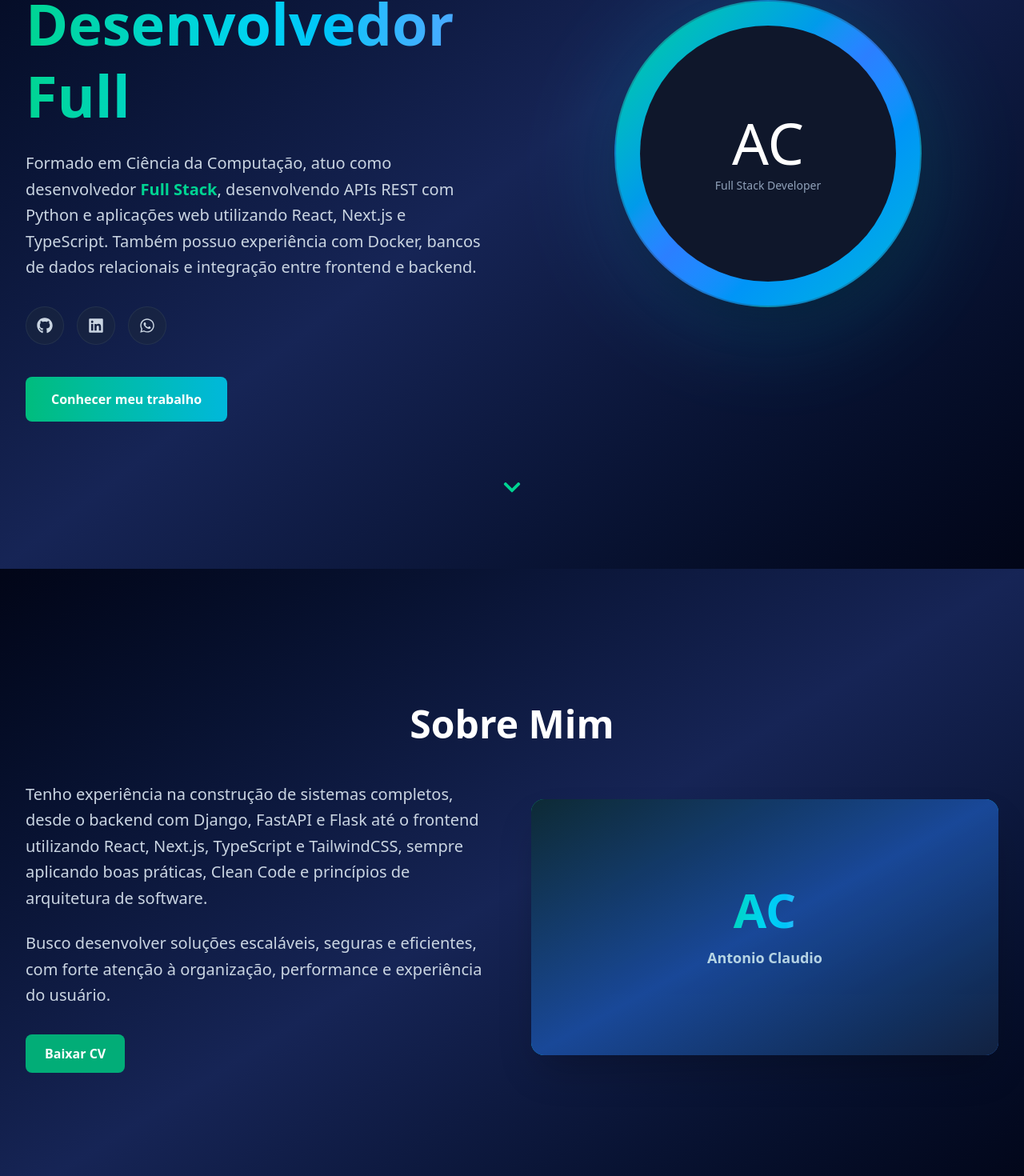
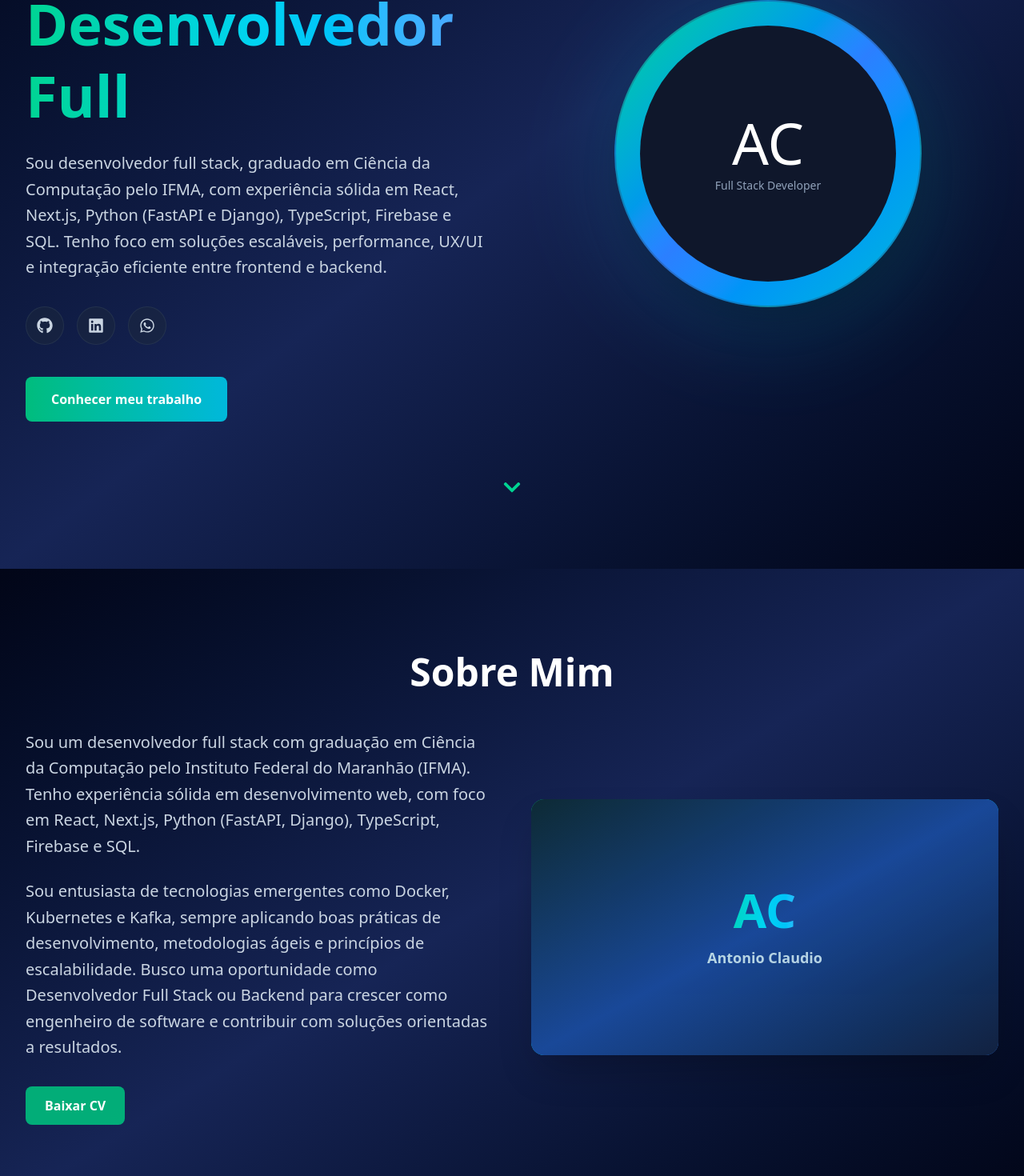
Before and after one commit to antonioclaudioofc/antonio_claudio_dev, a React (Vite) app: page / in a window 1280 px wide. Shown: the part 282-1752 px from the top of the page at 80% size. Built offline with nearby package versions, Linux system fonts and the light colour scheme.

Commit message:
refactor: update About and Hero component descriptions

```diff
--- a/package.json
+++ b/package.json
@@ -1,5 +1,5 @@
 {
-  "name": "my_dev_journey",
+  "name": "antonio_claudio_dev",
   "private": true,
   "version": "1.0.0",
   "type": "module",
--- a/src/components/About.tsx
+++ b/src/components/About.tsx
@@ -27,14 +27,18 @@ export function About() {
             transition={{ duration: 0.8, delay: 0.2 }}
           >
             <p className="text-lg sm:text-xl text-slate-300 leading-relaxed mb-6">
-              Tenho experiência na construção de sistemas completos, desde o
-              backend com Django, FastAPI e Flask até o frontend utilizando
-              React, Next.js, TypeScript e TailwindCSS, sempre aplicando boas
-              práticas, Clean Code e princípios de arquitetura de software.
+              Sou um desenvolvedor full stack com graduação em Ciência da
+              Computação pelo Instituto Federal do Maranhão (IFMA). Tenho
+              experiência sólida em desenvolvimento web, com foco em React,
+              Next.js, Python (FastAPI, Django), TypeScript, Firebase e SQL.
             </p>
             <p className="text-lg sm:text-xl text-slate-300 leading-relaxed">
-              Busco desenvolver soluções escaláveis, seguras e eficientes, com
-              forte atenção à organização, performance e experiência do usuário.
+              Sou entusiasta de tecnologias emergentes como Docker, Kubernetes e
+              Kafka, sempre aplicando boas práticas de desenvolvimento,
+              metodologias ágeis e princípios de escalabilidade. Busco uma
+              oportunidade como Desenvolvedor Full Stack ou Backend para crescer
+              como engenheiro de software e contribuir com soluções orientadas a
+              resultados.
             </p>
 
             <div className="mt-8">
--- a/src/components/Hero.tsx
+++ b/src/components/Hero.tsx
@@ -85,14 +85,11 @@ export function Hero() {
               transition={{ delay: 0.2, duration: 0.6 }}
               className="text-lg sm:text-xl text-slate-300 mb-8 leading-relaxed max-w-2xl"
             >
-              Formado em Ciência da Computação, atuo como desenvolvedor
-              <span className="text-emerald-400 font-semibold">
-                {" "}
-                Full Stack
-              </span>
-              , desenvolvendo APIs REST com Python e aplicações web utilizando
-              React, Next.js e TypeScript. Também possuo experiência com Docker,
-              bancos de dados relacionais e integração entre frontend e backend.
+              Sou desenvolvedor full stack, graduado em Ciência da Computação
+              pelo IFMA, com experiência sólida em React, Next.js, Python
+              (FastAPI e Django), TypeScript, Firebase e SQL. Tenho foco em
+              soluções escaláveis, performance, UX/UI e integração eficiente
+              entre frontend e backend.
             </motion.p>
 
             <motion.div
```
